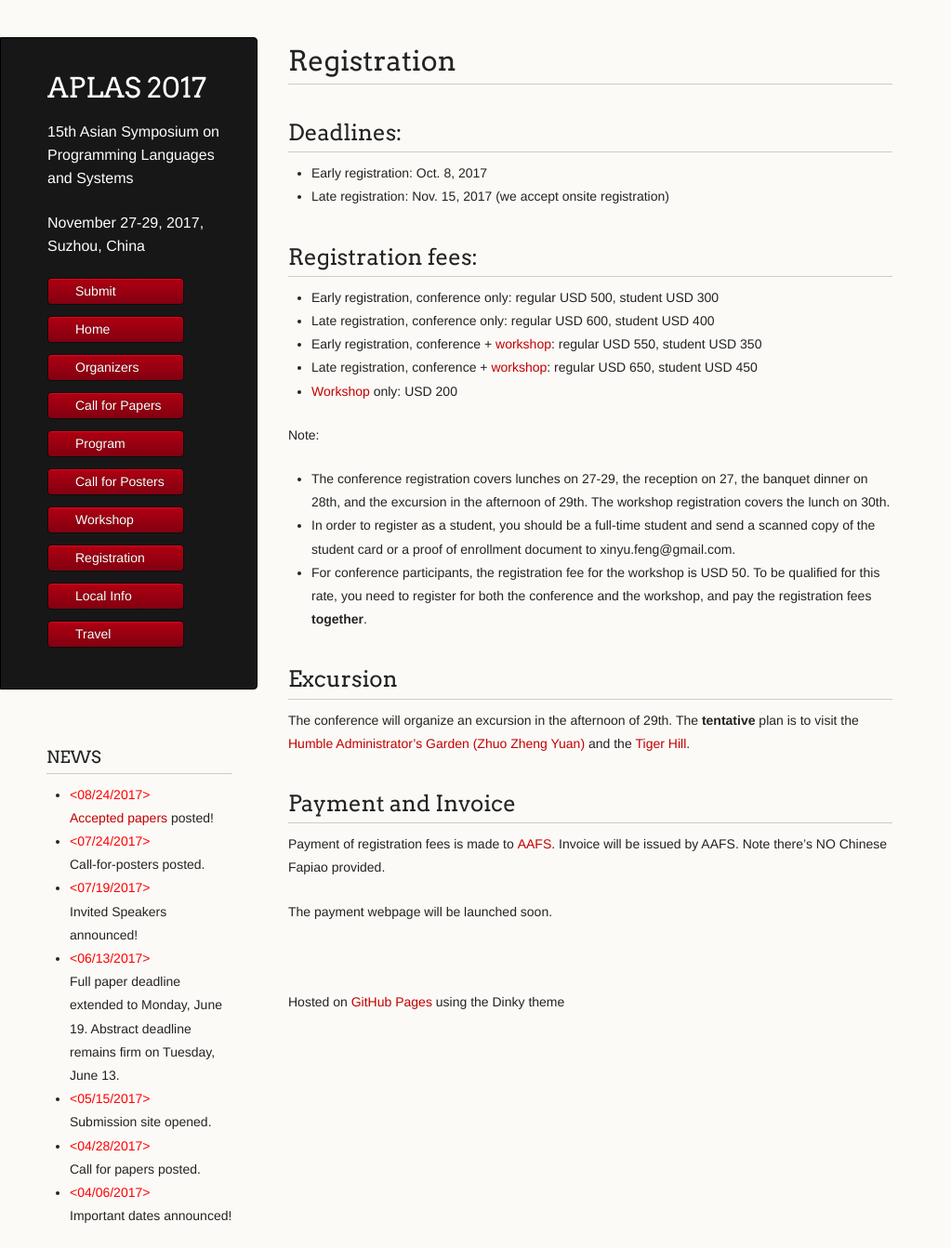
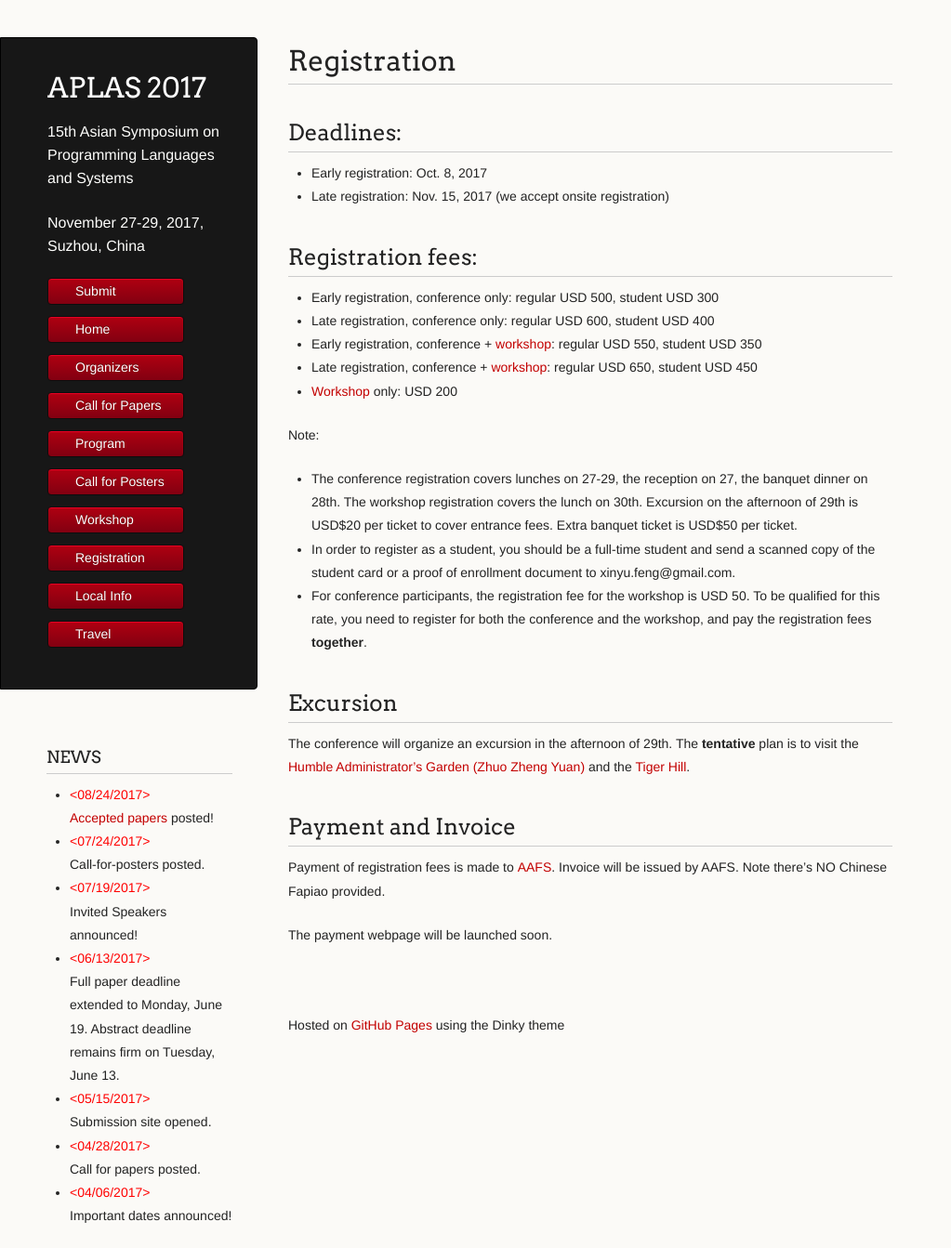
Before and after one commit to www-aplas/www-aplas.github.io, a Jekyll site: the page built from registration.md, in a window 1280 px wide. Shown: the whole page at 93% size, without its empty margins (0-1023 px from the left). Built offline with Jekyll 4.4.1, drawn with Linux system fonts in a browser that asks for light colours; our own code applies the rules of GitHub Pages for plain Markdown files; a script that is not in the unit is left out.

Commit message:
update reg details

```diff
--- a/registration.md
+++ b/registration.md
@@ -12,8 +12,10 @@
 - <a href="https://www-aplas.github.io/workshop.html">Workshop</a> only: USD 200
 
 Note:
-- The conference registration covers lunches on 27-29, the reception on 27, the banquet dinner on 28th,
-  and the excursion in the afternoon of 29th. The workshop registration covers the lunch on 30th.
+- The conference registration covers lunches on 27-29, the reception on 27,
+ the banquet dinner on 28th. The workshop registration covers the lunch on 30th.
+ Excursion on the afternoon of 29th is USD$20 per ticket to cover entrance fees.
+ Extra banquet ticket is USD$50 per ticket.
 - In order to register as a student, you should be a full-time student
 and send a scanned copy of the student card or a proof of enrollment document to
 xinyu.feng@gmail.com.
```
